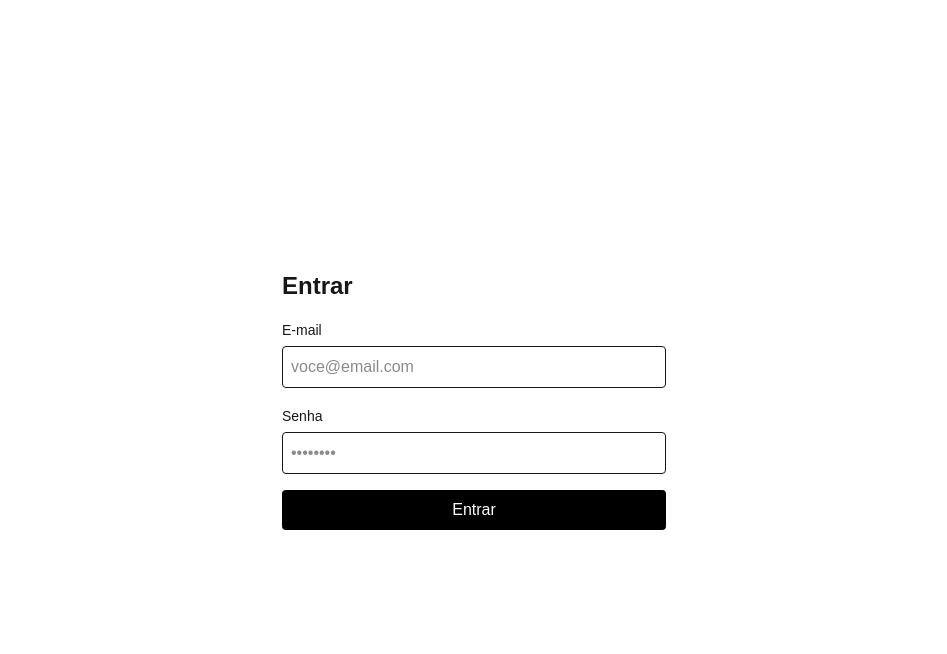
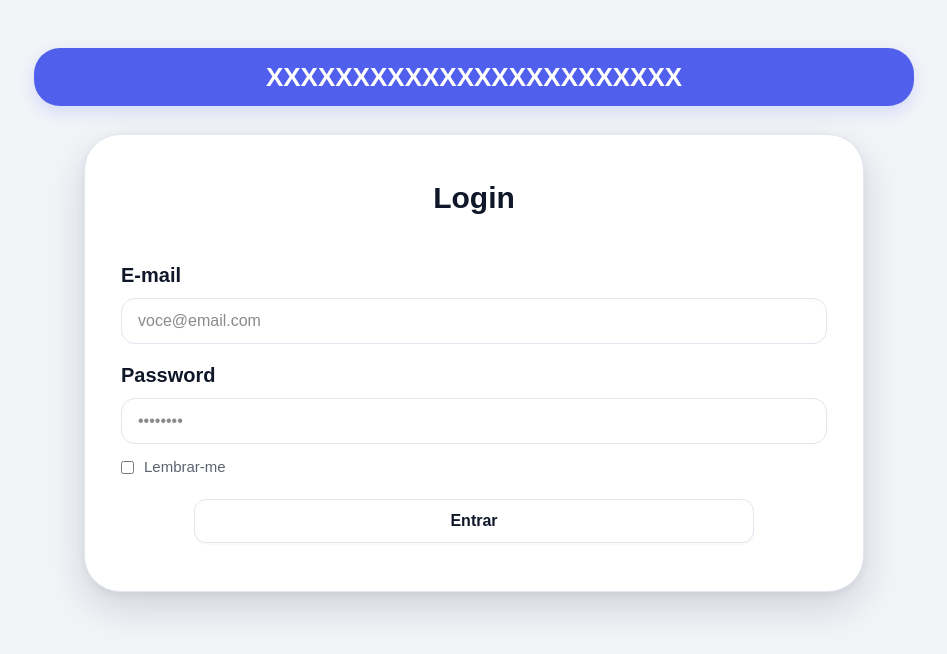
Before and after one commit to IdelVitor/Residencia_III_Mandatuum, a Next.js app in the folder frontend/: page /login in a window 1280 px wide. Shown: the top 654 px of the page, without its empty margins (166-1113 px from the left). Built offline with nearby package versions, Linux system fonts and the light colour scheme.

Commit message:
definindo melhor o css da tela de login

```diff
--- /dev/null
+++ b/frontend/app/login/login.module.css
@@ -0,0 +1,131 @@
+/* Paleta suave via CSS variables (escopo da página) */
+.bg {
+  --bg: #F2F4F8;                 /* fundo */
+  --brand: hsl(234 80% 62%);
+  --card: #FFFFFF;               /* card agora branco */
+  --card-border: #D8DEE9;        /* borda mais visível */
+  --text: hsl(222 47% 11%);
+  --muted: hsl(220 10% 40%);
+  --input-bg: #ffffff;
+  --input-border: #E1E6EF;
+  --ring: hsl(234 85% 64% / 22%);
+  --shadow: 0 16px 40px rgba(17, 24, 39, 0.14),
+            0 3px  8px  rgba(17, 24, 39, 0.06);
+}
+
+/* Fundo geral */
+.bg {
+  min-height: 100vh;
+  background: var(--bg);
+  display: flex;
+  flex-direction: column;
+  align-items: center;
+  padding: 48px 16px;
+  gap: 28px;
+}
+
+/* “Pílula” do topo */
+.brand {
+  width: min(880px, 92vw);
+  background: var(--brand);
+  color: #fff;
+  font-weight: 700;                /* 800 -> 700 para suavizar */
+  font-size: 26px;
+  line-height: 1;
+  text-align: center;
+  padding: 16px 28px;
+  border-radius: 26px;
+  box-shadow: 0 6px 16px rgba(50, 77, 255, 0.15);
+}
+
+/* Card */
+.card {
+  width: min(780px, 96vw);
+  background: var(--card);
+  border-radius: 36px;             /* 40 -> 36 */
+  padding: 40px 36px 48px;
+  border: 1px solid var(--input-border);
+  box-shadow: var(--shadow);
+}
+
+/* Título */
+.title {
+  font-size: 30px;                 /* 32 -> 30 */
+  font-weight: 700;                /* 800 -> 700 */
+  text-align: center;
+  margin: 0 0 24px;
+  color: var(--text);
+}
+
+/* Formulário */
+.form {
+  display: flex;
+  flex-direction: column;
+}
+
+/* Rótulos */
+.label {
+  font-size: 20px;                 /* 22 -> 20 */
+  font-weight: 700;
+  color: var(--text);
+  margin-top: 16px;
+  margin-bottom: 8px;
+}
+
+/* Inputs */
+.input {
+  width: 100%;
+  height: 46px;                    /* 48 -> 46 */
+  border: 1px solid var(--input-border);
+  border-radius: 14px;             /* 18 -> 14 */
+  background: var(--input-bg);
+  padding: 0 16px;
+  font-size: 16px;
+  outline: none;
+  transition: box-shadow .15s ease, border-color .15s ease, background .15s;
+}
+
+.input:focus {
+  border-color: hsl(234 85% 64% / 50%);
+  box-shadow: 0 0 0 6px var(--ring);
+  background: #fff;
+}
+
+/* Checkbox + texto */
+.checkboxRow {
+  display: flex;
+  align-items: center;
+  gap: 10px;
+  margin: 12px 0 20px;
+  color: var(--muted);
+  font-size: 15px;
+}
+
+/* Ações */
+.actions {
+  display: flex;
+  justify-content: center;
+}
+
+/* Botão */
+.button {
+  width: min(560px, 80%);
+  height: 44px;
+  border: 1px solid var(--input-border);
+  border-radius: 12px;
+  background: #ffffff;
+  color: var(--text);
+  font-weight: 700;
+  cursor: pointer;
+  transition: transform .05s ease, background .15s ease, box-shadow .15s ease;
+  box-shadow: 0 2px 0 rgba(0,0,0,0.02);
+}
+
+.button:hover {
+  background: hsl(0 0% 100% / .95);
+  box-shadow: 0 8px 16px rgba(17, 24, 39, 0.08);
+}
+
+.button:active {
+  transform: translateY(1px);
+}
--- a/frontend/app/login/page.tsx
+++ b/frontend/app/login/page.tsx
@@ -1,36 +1,47 @@
 // frontend/app/login/page.tsx
+import styles from "./login.module.css";
+
 export const metadata = { title: "Login" };
 
 export default function LoginPage() {
   return (
-    <main className="min-h-screen grid place-items-center p-6">
-      <form className="w-full max-w-sm space-y-4">
-        <h1 className="text-2xl font-semibold">Entrar</h1>
+    <div className={styles.bg}>
+      <div className={styles.brand}>XXXXXXXXXXXXXXXXXXXXXXXX</div>
 
-        <label className="block">
-          <span className="text-sm">E-mail</span>
+      <section className={styles.card}>
+        <h1 className={styles.title}>Login</h1>
+
+        <form className={styles.form}>
+          <label className={styles.label} htmlFor="email">E-mail</label>
           <input
+            id="email"
+            name="email"
             type="email"
+            className={styles.input}
+            placeholder="voce@email.com"
             required
-            className="mt-1 w-full rounded border p-2"
-            placeholder="voce@email.com"
           />
-        </label>
 
-        <label className="block">
-          <span className="text-sm">Senha</span>
+          <label className={styles.label} htmlFor="password">Password</label>
           <input
+            id="password"
+            name="password"
             type="password"
+            className={styles.input}
+            placeholder="••••••••"
             required
-            className="mt-1 w-full rounded border p-2"
-            placeholder="••••••••"
           />
-        </label>
 
-        <button type="submit" className="w-full rounded bg-black p-2 text-white">
-          Entrar
-        </button>
-      </form>
-    </main>
+          <div className={styles.checkboxRow}>
+            <input id="remember" name="remember" type="checkbox" />
+            <label htmlFor="remember">Lembrar-me</label>
+          </div>
+
+          <div className={styles.actions}>
+            <button type="submit" className={styles.button}>Entrar</button>
+          </div>
+        </form>
+      </section>
+    </div>
   );
 }
```
